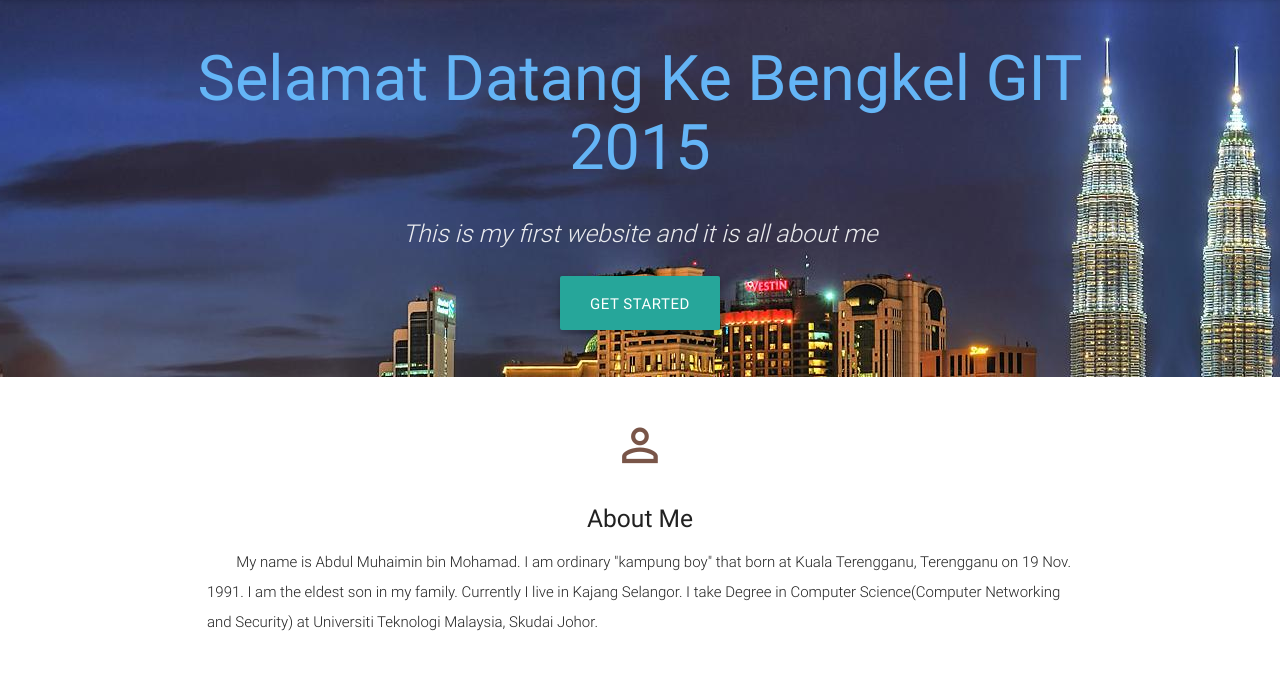
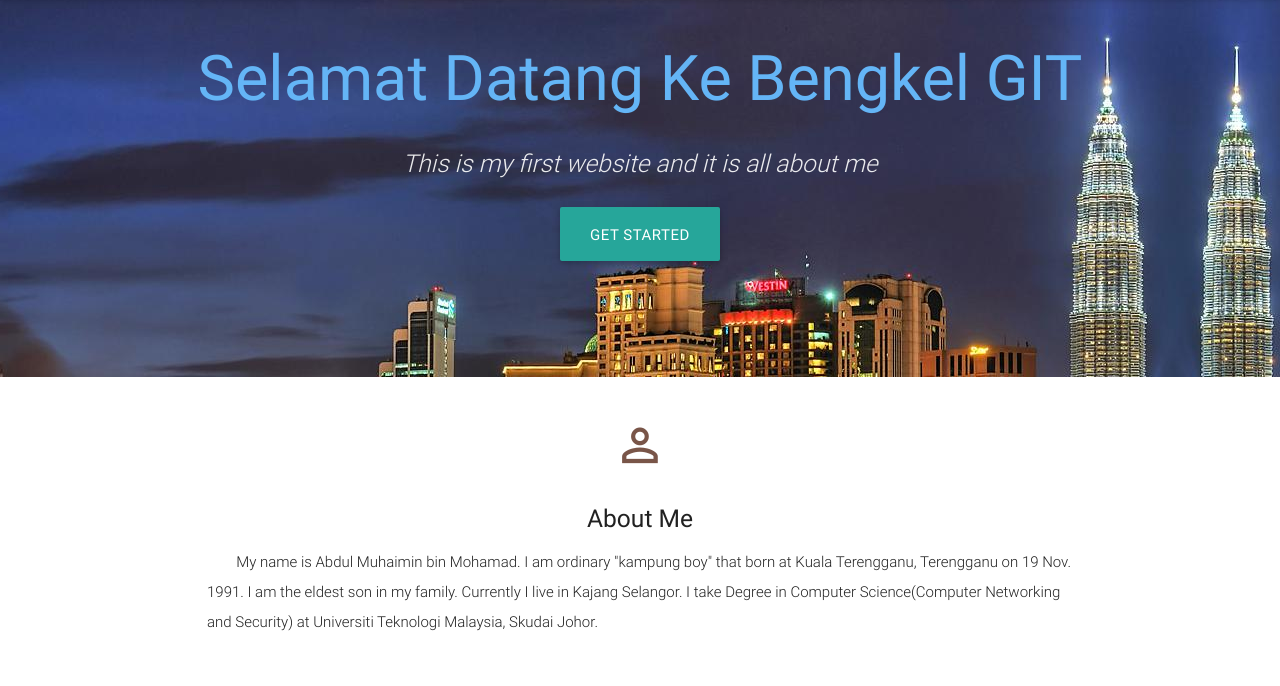
Before and after one commit to muhaimin059/bengkel-git-nef-jomweb-2015, a plain HTML site: page PersonalHTML/index.html in a window 1280 px wide. Shown: the part 67-753 px from the top of the page. Drawn offline with nearby package versions, Linux system fonts and the light colour scheme.

Commit message:
buang tahun

```diff
--- a/PersonalHTML/index.html
+++ b/PersonalHTML/index.html
@@ -23,7 +23,7 @@
     <div class="section no-pad-bot">
       <div class="container">
         <br><br>
-        <h1 class="header center blue-text text-lighten-2">Selamat Datang Ke Bengkel GIT 2015</h1>
+        <h1 class="header center blue-text text-lighten-2">Selamat Datang Ke Bengkel GIT</h1>
         <div class="row center">
           <h5 class="header col s12 light"><i>This is my first website and it is all about me</i></h5>
         </div>
```
